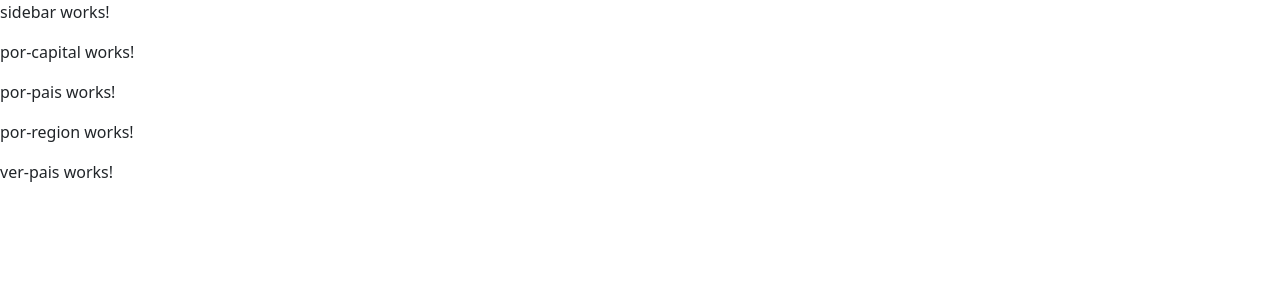
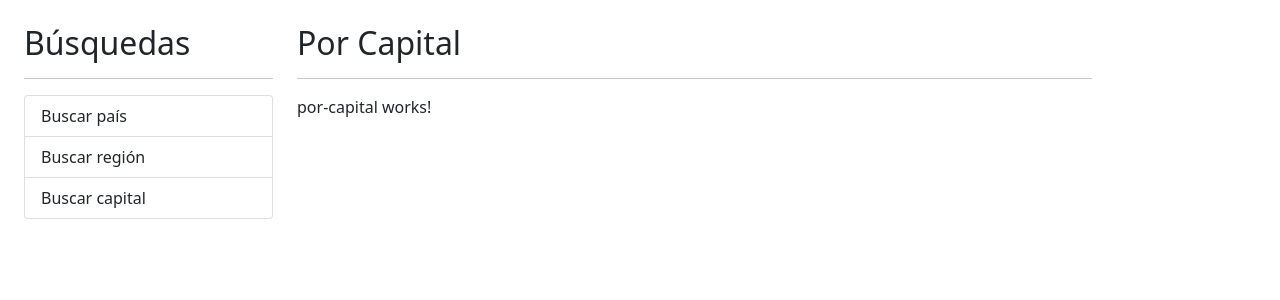
Before and after one commit to SSandorov/Angular-paisesApp, an Angular app: page / in a window 1280 px wide. Shown: the top 300 px of the page. Built offline with nearby package versions, Linux system fonts and the light colour scheme.

Commit message:
Creación de la estructura html en app.component.html

```diff
--- a/src/app/app.component.html
+++ b/src/app/app.component.html
@@ -1,5 +1,17 @@
-<app-sidebar></app-sidebar>
-<app-por-capital></app-por-capital>
-<app-por-pais></app-por-pais>
-<app-por-region></app-por-region>
-<app-ver-pais></app-ver-pais>
+<div class="row container mt-4">
+
+    <div class="col-3">
+        <h2>Búsquedas</h2>
+        <hr>
+        <ul class="list-group">
+            <li class="list-group-item">Buscar país</li>
+            <li class="list-group-item">Buscar región</li>
+            <li class="list-group-item">Buscar capital</li>
+        </ul>
+    </div>
+    <div class="col">
+        <h2>Por Capital</h2>
+        <hr>
+        <app-por-capital></app-por-capital>
+    </div>
+</div>
```
